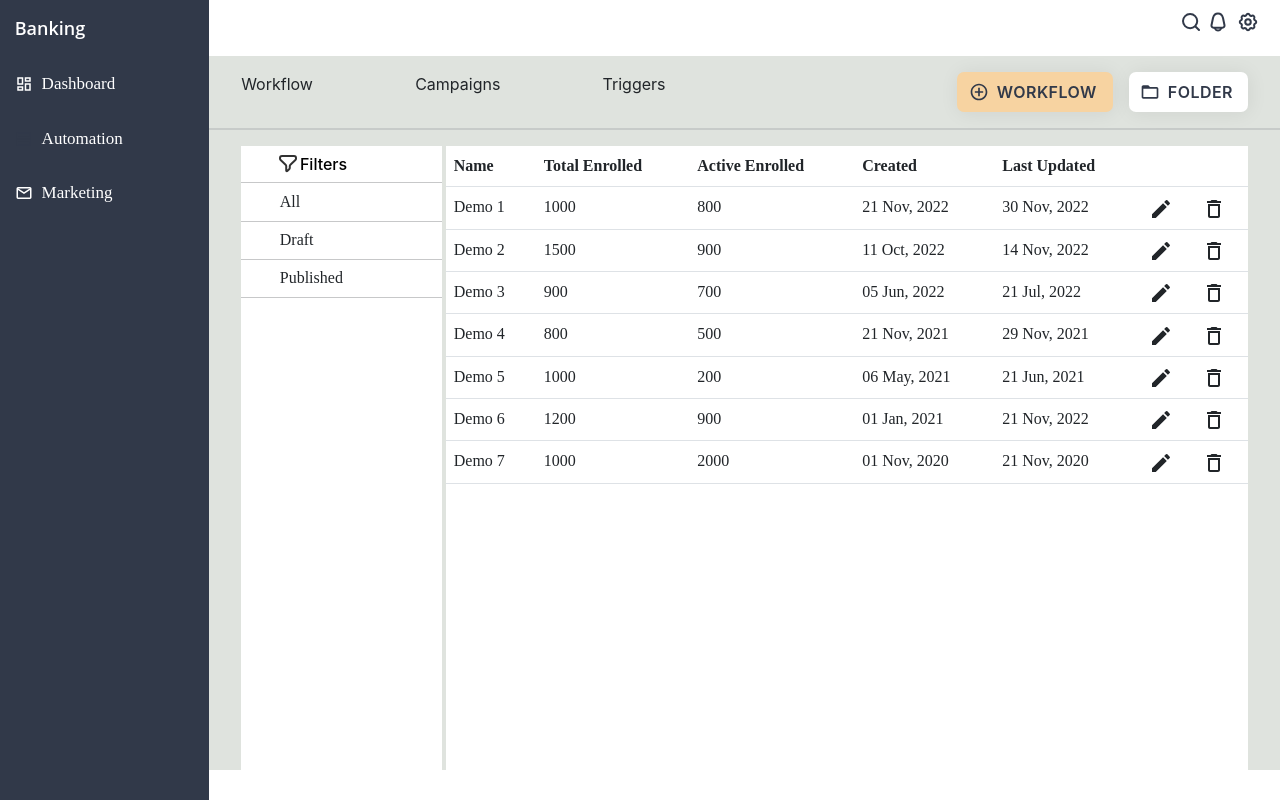
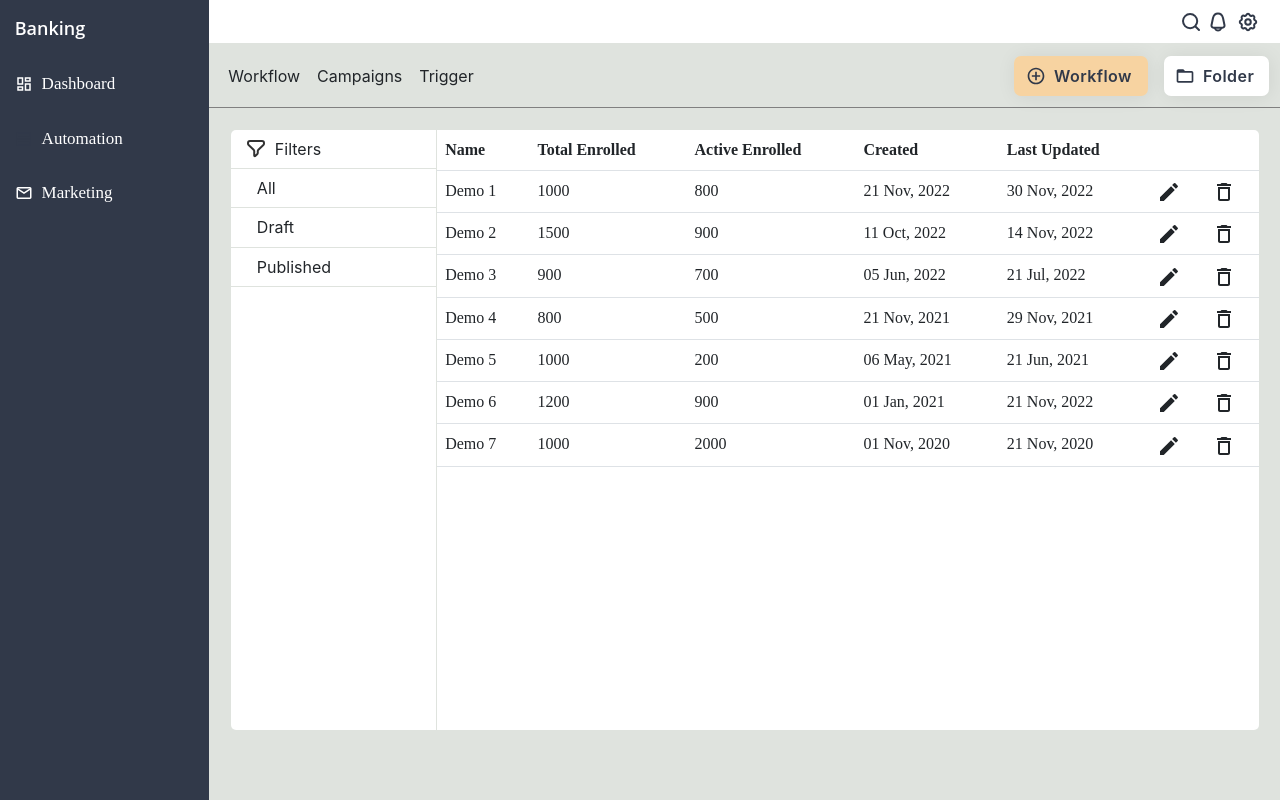
Before and after one commit to CDP360/new_crm_frondend, a React (Create React App) app: page /automation in a window 1280 px wide. Built offline with nearby package versions, Linux system fonts and the light colour scheme.

Commit message:
updated changes

```diff
--- a/src/Components/MainContainer/MainContainer.js
+++ b/src/Components/MainContainer/MainContainer.js
@@ -9,7 +9,7 @@ function MainContainer() {
         <Sidebar/>
         <div style={{width:'100%'}}>
         <Header/>
-        <div style={{marginTop:'2%'}}>
+        <div>
         <Outlet/>
         </div>
         </div>
--- a/src/Pages/Automation/Automation.js
+++ b/src/Pages/Automation/Automation.js
@@ -19,22 +19,53 @@ function Automation() {
   };
   return (
     <div>
-      <div style={{ borderBottom: "2px solid rgba(49, 57, 73, 0.14)",position: 'sticky',top:'50px',height:"100%",backgroundColor: "#dfe3de", }}>
-        <div className="automation-container" style={{ display: "flex" }}>
-          <div className="automation-header-left" style={{ display: "flex" }}>
-            <p onClick={showWorkFlowBtn} style={{cursor:'pointer'}}>Workflow</p>
-            <p onClick={showCampaignbtn} style={{cursor:'pointer'}}>Campaigns</p>
-            <p>Triggers</p>
+      <div
+        style={{
+          display: "flex",
+          justifyContent: "space-between",
+          padding: "1%",
+          paddingTop: "2%",
+          backgroundColor: "#dfe3de",
+          borderBottom: "1px solid grey",
+        }}
+      >
+        <div
+          style={{
+            display: "flex",
+            width: "25%",
+            justifyContent: "space-around",
+          }}
+        >
+          <p
+            style={{ marginBottom: "auto", marginTop: "auto" }}
+            onClick={showWorkFlowBtn}
+          >
+            Workflow
+          </p>
+          <p
+            style={{ marginBottom: "auto", marginTop: "auto" }}
+            onClick={showCampaignbtn}
+          >
+            Campaigns
+          </p>
+          <p style={{ marginBottom: "auto", marginTop: "auto" }}>Trigger</p>
         </div>
         <div className="automation-header-right">
-            <Button variant="primary" startIcon={<AddCircleOutlineIcon />}>
+          <Button
+            variant="primary"
+            startIcon={<AddCircleOutlineIcon />}
+            style={{ textTransform: "capitalize" }}
+          >
             {workFlowBtn ? "Workflow" : "Campaigns"}
           </Button>
 
-            <Button variant="outlined" startIcon={<FolderOpenIcon />}>
+          <Button
+            variant="outlined"
+            startIcon={<FolderOpenIcon />}
+            style={{ textTransform: "capitalize" }}
+          >
             Folder
           </Button>
-          </div>
         </div>
       </div>
 
--- a/src/Pages/Automation/workflow/Workflow.js
+++ b/src/Pages/Automation/workflow/Workflow.js
@@ -7,28 +7,24 @@ import ModeIcon from "@mui/icons-material/Mode";
 
 const Workflow = () => {
   return (
-    <div style={{height:'80vh',overflow:'auto'}}>
-      <div className="automation-body">
-        <div className="automation-body-left">
-        <div className="automation-left-filter">
-          <img src={Filter} alt="Folder" />
-          <p style={{marginBottom:'auto'}}>Filters</p>
+    <div style={{backgroundColor:'#dfe3de',padding:'2%',height:'100vh'}}>
+      <div style={{display:'flex',justifyContent:'space-between'}}>
+        <div style={{backgroundColor:'white',width:'20%',borderTopLeftRadius:'5px',borderBottomLeftRadius:'5px'}}>
+        <div style={{display:'flex',padding:'3.5%',borderBottom:'1px solid #dfe3de'}}>
+            <img src={Filter} alt="Folder"  style={{marginLeft:'5%'}}/>
+            <p style={{marginBottom:'auto',marginLeft:'5%'}}>Filters</p>
+          </div>
+          <div style={{padding:'3.5%',borderBottom:'1px solid #dfe3de'}}>
+            <p style={{marginBottom:'auto',marginLeft:'10%'}}>All</p>
+          </div>
+          <div style={{padding:'3.5%',borderBottom:'1px solid #dfe3de'}}>
+            <p style={{marginBottom:'auto',marginLeft:'10%'}}>Draft</p>
+          </div>
+          <div style={{padding:'3.5%',borderBottom:'1px solid #dfe3de'}}>
+            <p style={{marginBottom:'auto',marginLeft:'10%'}}>Published</p>
+          </div>
         </div>
-        <hr style={{marginTop:'auto',marginBottom:'auto'}}/>
-        <div className="automation-left-option">
-          <p style={{marginBottom:'auto',marginTop:'auto'}}>All</p>
-        </div>
-        <hr style={{marginTop:'auto',marginBottom:'auto'}} />
-        <div className="automation-left-option">
-          <p style={{marginTop:'auto',marginBottom:'auto'}}>Draft</p>
-        </div>
-        <hr style={{marginTop:'auto',marginBottom:'auto'}} />
-        <div className="automation-left-option">
-          <p style={{marginTop:'auto',marginBottom:'auto'}} >Published</p>
-        </div>
-        <hr style={{marginTop:'auto',marginBottom:'auto'}} />
-      </div>
-        <div className="automation-body-right">
+        <div style={{width:'79.9%',backgroundColor: 'white',height:'75vh',overflow:'auto',borderTopRightRadius:'5px',borderBottomRightRadius:'5px'}}>
           <Table>
             <thead>
               <tr className="automation-table-heading">
@@ -133,6 +129,7 @@ const Workflow = () => {
                   <DeleteOutlineIcon />
                 </td>
               </tr>
+
             </tbody>
           </Table>
         </div>
--- a/src/Pages/Automation/workflow/workflow.css
+++ b/src/Pages/Automation/workflow/workflow.css
@@ -2,7 +2,7 @@
   display: flex;
   padding: 1rem 2rem 1rem 2rem;
   background-color: #dfe3de;
-  height:100vh;
+  /* height:100vh; */
   /* justify-content: space-between; */
 }
 .automation-body-left {
--- a/src/Pages/Dashboard/Dashboard.js
+++ b/src/Pages/Dashboard/Dashboard.js
@@ -1,4 +1,4 @@
-import React from "react";
+import React, { useEffect } from "react";
 import Table from "react-bootstrap/Table";
 import './Dashboard.css'
 import c3 from 'c3'
@@ -7,7 +7,7 @@ import { useNavigate } from 'react-router-dom';
 
 function Dashboard() {
   const navigate=useNavigate()
-  React.useEffect(() => {
+  useEffect(() => {
     c3.generate({
       bindto: "#chart",
       data: {
@@ -19,7 +19,7 @@ function Dashboard() {
       },
     });
   });
-  React.useEffect(() => {
+  useEffect(() => {
     c3.generate({
       bindto: "#bar",
       data: {
--- a/src/Pages/Dashboard/Promotion.js
+++ b/src/Pages/Dashboard/Promotion.js
@@ -58,18 +58,18 @@ function Promotion() {
           padding: "1.5%",
           display: "flex",
           justifyContent: "space-between",
-          height:'84vh',
+          height:'100vh',
           overflow:'auto',
           paddingBottom:'5%'
         }}
       >
-        <div style={{ width: "55%", backgroundColor: "white", padding: "2%",borderRadius:'10px',height:'70vh' }}>
+        <div style={{ width: "55%", backgroundColor: "white", padding: "2%",borderRadius:'10px',height:'100vh' }}>
           <h3>Email Marketing Performance</h3>
           <div style={{ marginTop: "5%" }}>
             <Funnel
               id="funnel"
               dataSource={dataSource}
-              // palette="Soft Pastel"
+              palette="Soft Pastel"
               argumentField="argument"
               valueField="value"
             >
```
Lines whose indentation alone changed are shown as unchanged.
